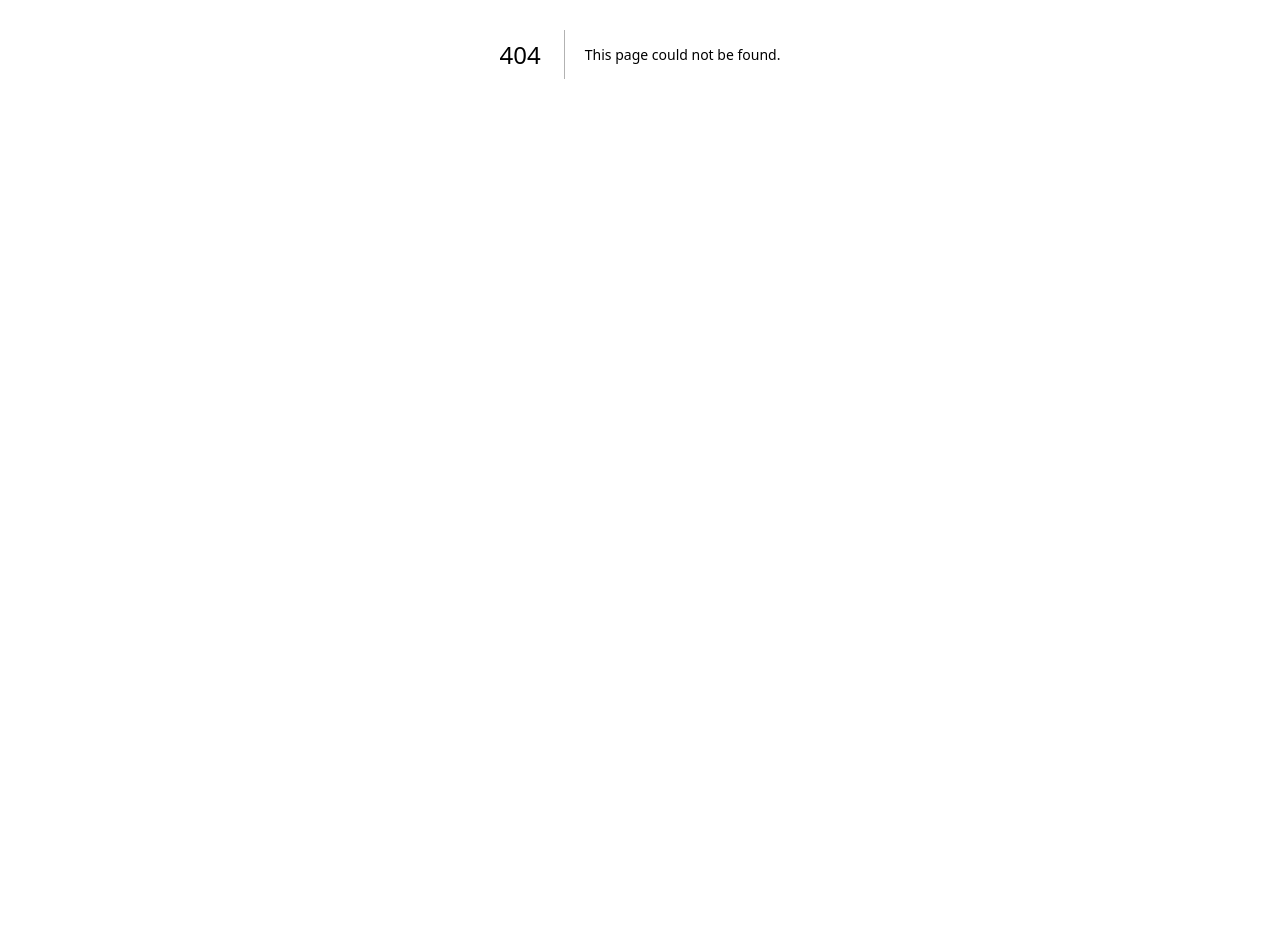
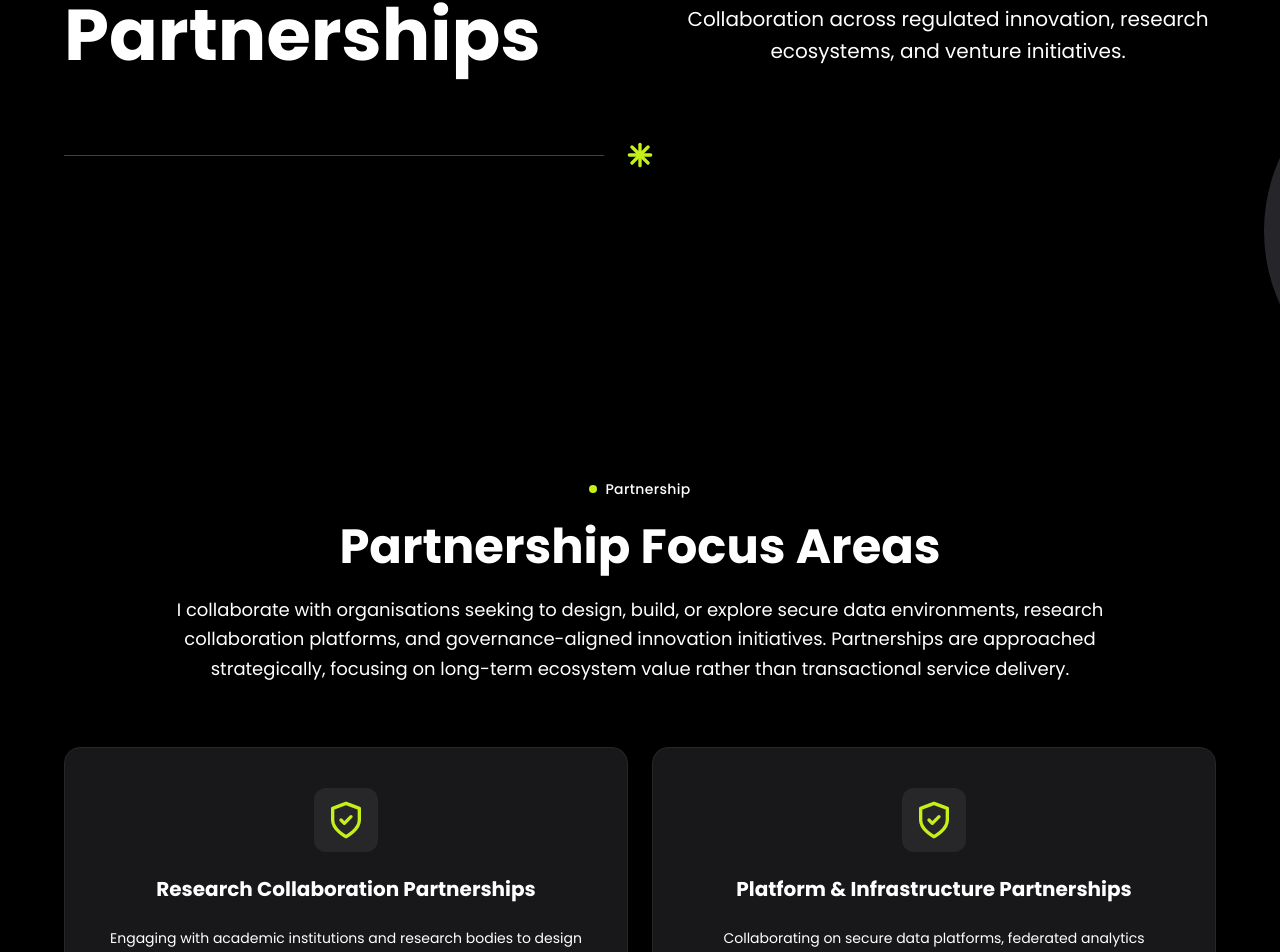
Before and after one commit to Bridgetbeatrixc/sturdy-ie, a Next.js app: page /partnerships in a window 1280 px wide. Before the commit this address had no page. Shown: the part 346-1298 px from the top of the page. Before the commit the page ends 800 px from the top, so only its background shows below. Built offline with nearby package versions, Linux system fonts and the light colour scheme.

Commit message:
feat: partnerships page

```diff
--- /dev/null
+++ b/src/app/partnerships/page.tsx
@@ -0,0 +1,17 @@
+import { Header } from "@/components/Header";
+import { PartnershipsHeroSection } from "@/components/PartnershipsHeroSection";
+import { PartnershipsCardSection } from "@/components/PartnershipCardSection";
+import { CollaborationCtaSection } from "@/components/CollaborationCtaSection";
+import { FooterSection } from "@/components/FooterSection";
+
+export default function AboutPage() {
+  return (
+    <main className="relative w-full overflow-x-hidden text-sm text-zinc-200">
+      <Header />
+      <PartnershipsHeroSection />
+      <PartnershipsCardSection />
+      <CollaborationCtaSection />
+      <FooterSection />
+    </main>
+  );
+}
--- a/src/components/CardAboutSection.tsx
+++ b/src/components/CardAboutSection.tsx
@@ -1,3 +1,5 @@
+"use client";
+
 export function CardAboutSection() {
   const cards = [
     {
@@ -24,18 +26,93 @@ export function CardAboutSection() {
 
   return (
     <section className="relative z-10 bg-black overflow-hidden">
+      <style>{`
+        .about-card {
+          position: relative;
+          transition: transform 0.35s cubic-bezier(0.34, 1.56, 0.64, 1),
+                      box-shadow 0.35s ease,
+                      background-color 0.35s ease;
+          overflow: hidden;
+        }
+
+        .about-card::before {
+          content: '';
+          position: absolute;
+          inset: 0;
+          background: linear-gradient(135deg, rgba(197,240,24,0.07) 0%, transparent 60%);
+          opacity: 0;
+          transition: opacity 0.35s ease;
+          border-radius: inherit;
+          pointer-events: none;
+        }
+
+        .about-card::after {
+          content: '';
+          position: absolute;
+          bottom: 0;
+          left: 0;
+          right: 0;
+          height: 2px;
+          background: linear-gradient(90deg, transparent, #c5f018, transparent);
+          transform: scaleX(0);
+          transform-origin: center;
+          transition: transform 0.4s cubic-bezier(0.34, 1.56, 0.64, 1);
+        }
+
+        .about-card:hover {
+          transform: translateY(-6px) scale(1.02);
+          box-shadow: 0 20px 60px rgba(197, 240, 24, 0.1), 0 8px 24px rgba(0,0,0,0.4);
+          background-color: #1c1c1c;
+        }
+
+        .about-card:hover::before {
+          opacity: 1;
+        }
+
+        .about-card:hover::after {
+          transform: scaleX(1);
+        }
+
+        .about-card .card-title {
+          transition: color 0.3s ease;
+        }
+
+        .about-card:hover .card-title {
+          color: #c5f018;
+        }
+
+        .about-card .card-icon {
+          width: 36px;
+          height: 2px;
+          background: #3f3f46;
+          margin: 0 auto;
+          border-radius: 2px;
+          transition: width 0.35s cubic-bezier(0.34, 1.56, 0.64, 1),
+                      background 0.35s ease;
+        }
+
+        .about-card:hover .card-icon {
+          width: 56px;
+          background: #c5f018;
+        }
+      `}</style>
+
       <div className="relative mx-auto max-w-7xl px-6 py-24 md:px-10 lg:px-0">
         {/* 4-column card grid */}
         <div className="grid grid-cols-1 gap-6 sm:grid-cols-2 lg:grid-cols-4">
           {cards.map((card) => (
             <div
               key={card.title}
-              className="rounded-xl bg-zinc-900 p-8 flex flex-col gap-6"
+              className="about-card rounded-xl bg-zinc-900 p-8 flex flex-col gap-5 border border-zinc-800"
             >
-              <h3 className="text-2xl font-bold text-white leading-snug text-center">
+              <h3 className="card-title text-2xl font-bold text-white leading-snug text-center">
                 {card.title}
               </h3>
-              <p className="text-lg leading-relaxed text-white text-center">
+
+              {/* Animated divider */}
+              <div className="card-icon" />
+
+              <p className="text-lg leading-relaxed text-zinc-400 text-center">
                 {card.description}
               </p>
             </div>
--- a/src/components/ExploreWorkSection.tsx
+++ b/src/components/ExploreWorkSection.tsx
@@ -8,7 +8,7 @@ const cards = [
   },
   {
     label: "Read Writing & Insights",
-    href: "/insights",
+    href: "/writing",
     image: "https://images.pexels.com/photos/3183150/pexels-photo-3183150.jpeg?auto=compress&cs=tinysrgb&w=1200",
   },
   {
--- /dev/null
+++ b/src/components/PartnershipCardSection.tsx
@@ -0,0 +1,94 @@
+import React from "react";
+
+const ShieldCheckIcon = () => (
+  <svg
+    viewBox="0 0 24 24"
+    className="h-10 w-10"
+    fill="none"
+    stroke="#c5f018"
+    strokeWidth="2"
+    strokeLinecap="round"
+    strokeLinejoin="round"
+  >
+    <path d="M12 22s8-4 8-10V5l-8-3-8 3v7c0 6 8 10 8 10z" />
+    <polyline points="9 12 11 14 15 10" />
+  </svg>
+);
+
+const cards = [
+  {
+    title: "Research Collaboration Partnerships",
+    description:
+      "Engaging with academic institutions and research bodies to design trusted environments enabling secure, compliant data collaboration.",
+  },
+  {
+    title: "Platform & Infrastructure Partnerships",
+    description:
+      "Collaborating on secure data platforms, federated analytics environments, and interoperability-aligned ecosystems.",
+  },
+  {
+    title: "Venture Co-Development",
+    description:
+      "Partnering on preventive health and data-driven optimisation initiatives, grounded in secure infrastructure and governance alignment.",
+  },
+  {
+    title: "Standards & Governance Initiatives",
+    description:
+      "Supporting interoperability, regulatory alignment, and governance frameworks across sensitive data ecosystems.",
+  },
+];
+
+export function PartnershipsCardSection() {
+  return (
+    <section className="relative z-10 bg-black overflow-hidden">
+      <div className="relative mx-auto max-w-6xl px-6 py-24 md:px-10 lg:px-0">
+        {/* Section Label */}
+        <div className="flex items-center justify-center gap-2 mb-6">
+          <span className="h-2 w-2 rounded-full bg-[#c5f018]" />
+          <span className="text-sm font-medium text-white tracking-wide">
+            Partnership
+          </span>
+        </div>
+
+        {/* Heading */}
+        <h2 className="text-center text-4xl font-bold text-white md:text-5xl mb-6">
+          Partnership Focus Areas
+        </h2>
+
+        {/* Subtitle */}
+        <p className="mx-auto max-w-5xl text-center text-base leading-relaxed text-white md:text-lg mb-16">
+          I collaborate with organisations seeking to design, build, or explore
+          secure data environments, research collaboration platforms, and
+          governance-aligned innovation initiatives. Partnerships are approached
+          strategically, focusing on long-term ecosystem value rather than
+          transactional service delivery.
+        </p>
+
+        {/* Cards Grid — 4 cards, 2 columns */}
+        <div className="grid grid-cols-1 gap-6 sm:grid-cols-2">
+          {cards.map((card, i) => (
+            <div
+              key={i}
+              className="rounded-2xl bg-zinc-900 border border-zinc-800 px-8 py-10 flex flex-col items-center text-center gap-6 hover:border-zinc-600 transition-colors duration-300"
+            >
+              {/* Icon */}
+              <div className="flex h-16 w-16 items-center justify-center rounded-xl bg-zinc-800">
+                <ShieldCheckIcon />
+              </div>
+
+              {/* Title */}
+              <h3 className="text-xl font-bold text-white leading-snug">
+                {card.title}
+              </h3>
+
+              {/* Description */}
+              <p className="text-sm leading-relaxed text-white">
+                {card.description}
+              </p>
+            </div>
+          ))}
+        </div>
+      </div>
+    </section>
+  );
+}
--- /dev/null
+++ b/src/components/PartnershipsHeroSection.tsx
@@ -0,0 +1,60 @@
+import Link from "next/link";
+
+export function PartnershipsHeroSection() {
+  return (
+    <section className="relative z-10 bg-black overflow-hidden">
+      <div className="relative mx-auto max-w-6xl px-6 py-24 md:px-10 md:py-52 lg:px-0">
+        {/* outer corner arcs */}
+        <div className="pointer-events-none absolute -left-100 top-4 hidden h-88 w-88 rounded-full mr-[50px] border-[50px] border-zinc-700/60 md:block" />
+        <div className="pointer-events-none absolute -right-100 -bottom-6 hidden h-88 w-88 rounded-full border-[50px] border-zinc-700/60 md:block" />
+
+        {/* Top border line - right half only */}
+        <div className="mb-16 flex">
+          <div className="flex-1" />
+          <div className="h-px flex-1 bg-zinc-700" />
+        </div>
+
+        {/* Main Content Grid */}
+        <div className="relative mb-16 grid gap-12 lg:grid-cols-2 lg:gap-20">
+          {/* Left - About Heading */}
+          <div>
+            <h1 className="text-5xl font-bold text-white md:text-6xl lg:text-7xl">
+              Partnerships
+            </h1>
+          </div>
+
+          {/* Right - Subtitle */}
+          <div className="flex items-center justify-end">
+            <p className="max-w-xl text-center text-lg leading-relaxed text-white md:text-xl">
+              Collaboration across regulated innovation, research ecosystems, and venture initiatives.
+            </p>
+          </div>
+        </div>
+
+        {/* Bottom border line - left half only */}
+        <div className="mt-16 flex gap-4 items-center">
+          <div className="h-px flex-1 bg-zinc-700" />
+          <div className="flex h-10 w-10 items-center justify-center text-lime-200">
+                <svg
+                  viewBox="0 0 24 24"
+                  className="h-8 w-8 text-[#c5f018]"
+                  aria-hidden="true"
+                >
+                  <g
+                    stroke="currentColor"
+                    strokeWidth="2.5"
+                    strokeLinecap="round"
+                  >
+                    <line x1="4" y1="12" x2="20" y2="12" />
+                    <line x1="12" y1="4" x2="12" y2="20" />
+                    <line x1="6" y1="6" x2="18" y2="18" />
+                    <line x1="6" y1="18" x2="18" y2="6" />
+                  </g>
+                </svg>
+              </div>
+          <div className="flex-1" />
+        </div>
+      </div>
+    </section>
+  );
+}
```
